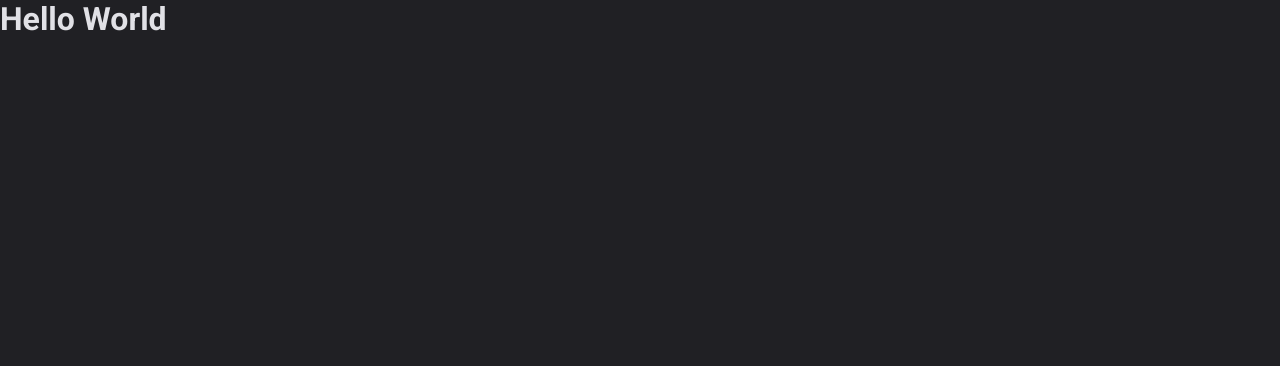
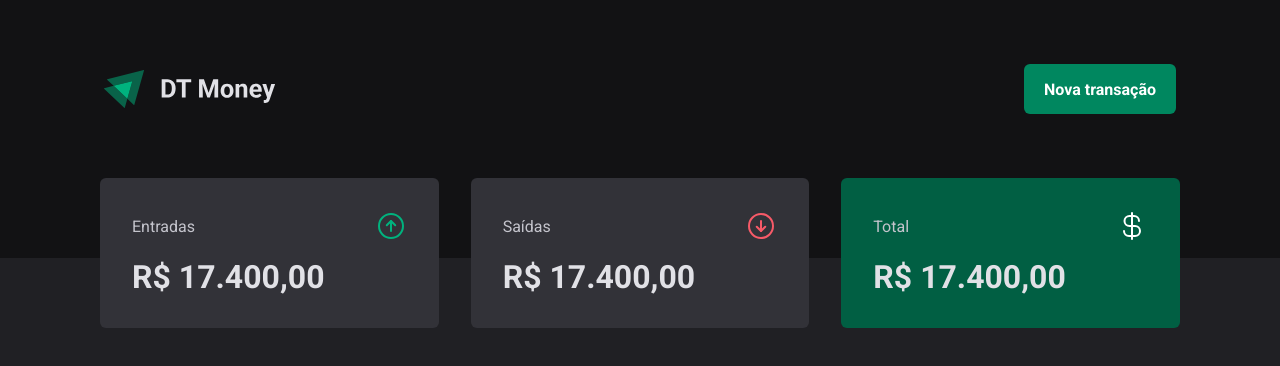
Before and after one commit to luiz21goncalves/ignite-dt-money, a React (Vite) app: page / in a window 1280 px wide. Shown: the top 366 px of the page. Built offline with nearby package versions, Linux system fonts and the light colour scheme.

Commit message:
feat: add transactions page

```diff
--- a/src/App.tsx
+++ b/src/App.tsx
@@ -1,5 +1,6 @@
 import { ThemeProvider } from 'styled-components'
 
+import { Transactions } from './pages/Transactions'
 import { GlobalStyles } from './styles/global'
 import { defaultTheme } from './styles/themes/default'
 
@@ -8,7 +9,7 @@
     <ThemeProvider theme={defaultTheme}>
       <GlobalStyles />
 
-      <h1>Hello World</h1>
+      <Transactions />
     </ThemeProvider>
   )
 }
--- /dev/null
+++ b/src/pages/Transactions/index.tsx
@@ -0,0 +1,11 @@
+import { Header } from '../../components/Header'
+import { Summary } from '../../components/Summary'
+
+export function Transactions() {
+  return (
+    <div>
+      <Header />
+      <Summary />
+    </div>
+  )
+}
```
Also changed, not shown: src/pages/Transactions/styles.ts (added).
